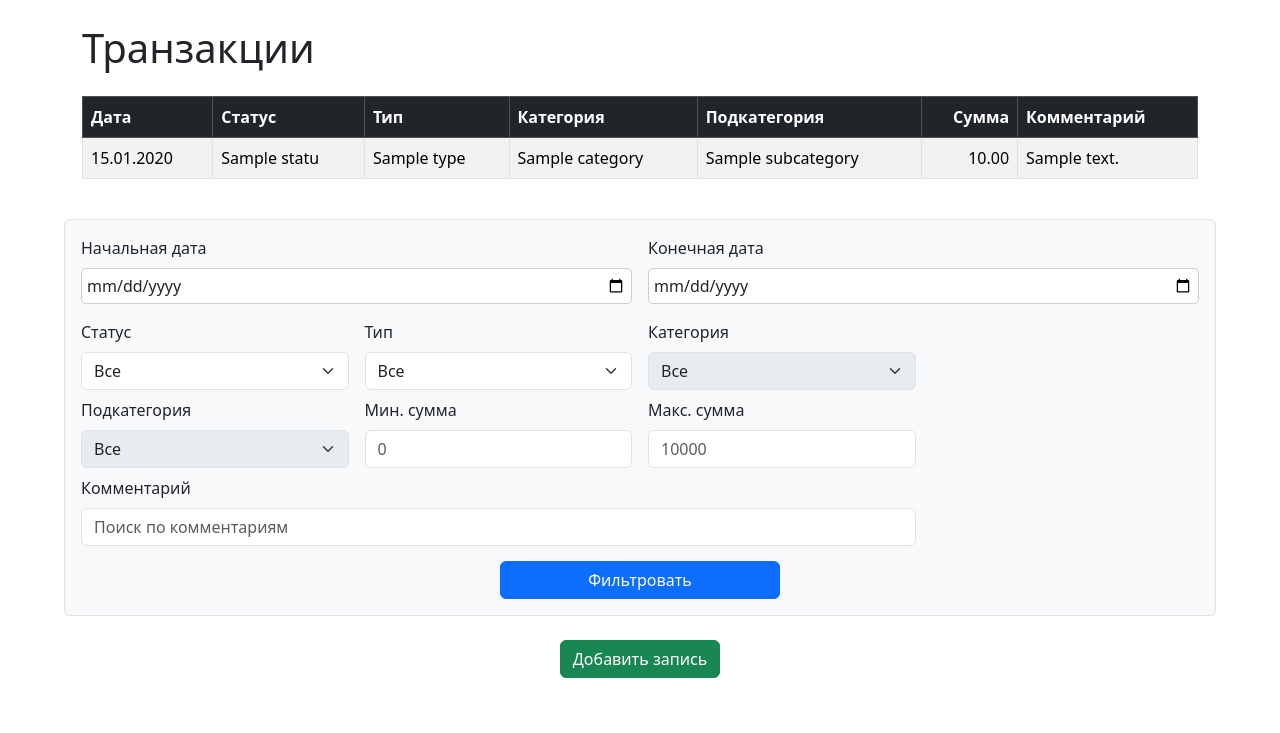
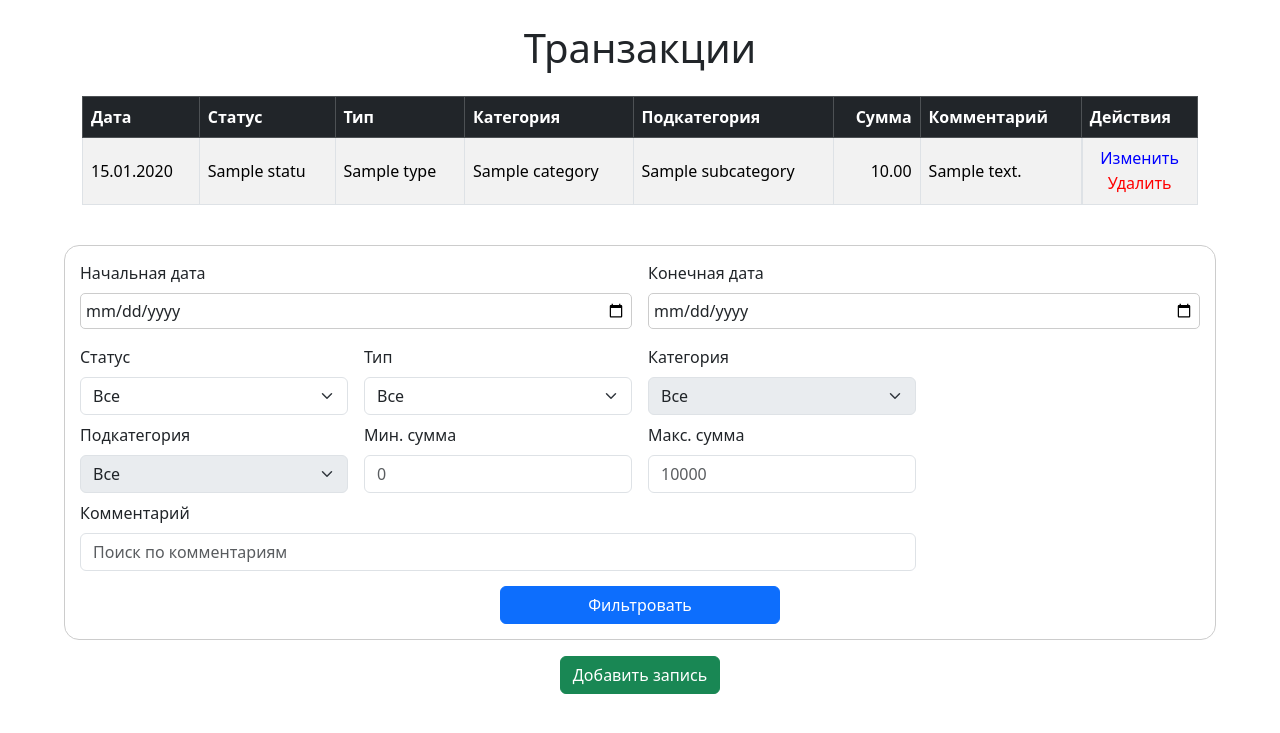
Before and after one commit to CodingNinja619/test_finance_task_django, a Django app: page / in a window 1280 px wide. Shown: the top 733 px of the page. Run offline with Django 5.2, Linux system fonts and the light colour scheme; tables that the repository leaves empty hold one stand-in row (values such as "Sample post").

Commit message:
Created CRUD for transactions

```diff
--- a/finance/forms.py
+++ b/finance/forms.py
@@ -116,19 +116,56 @@ class TransactionForm(forms.ModelForm):
 
     def __init__(self, *args, **kwargs):
         super().__init__(*args, **kwargs)
+        # по умолчанию ВСЕ допустимы
+        self.fields["category"].queryset = Category.objects.all()
+        self.fields["subcategory"].queryset = SubCategory.objects.all()
 
+        # Редактирование (GET с instance)
         if self.instance and self.instance.pk:
+
             if self.instance.type:
-                self.fields["category"].queryset = Category.objects.filter(type=self.instance.type)
+                self.fields["category"].queryset = Category.objects.filter(
+                    type=self.instance.type
+                )
+
             if self.instance.category:
                 self.fields["subcategory"].queryset = SubCategory.objects.filter(
                     category=self.instance.category
                 )
-        else:
-            self.fields["category"].queryset = Category.objects.none()
-            self.fields["subcategory"].queryset = SubCategory.objects.none()
+
+        # Создание (POST)
+        if self.is_bound:
+            type_id = self.data.get("type")
+            category_id = self.data.get("category")
+
+            if type_id:
+                self.fields["category"].queryset = Category.objects.filter(
+                    type_id=type_id
+                )
+
+            if category_id:
+                self.fields["subcategory"].queryset = SubCategory.objects.filter(
+                    category_id=category_id
+                )
+
+
+        if not self.instance.pk:
             self.fields["category"].widget.attrs["disabled"] = True
             self.fields["subcategory"].widget.attrs["disabled"] = True
+        # super().__init__(*args, **kwargs)
+
+        # if self.instance and self.instance.pk:
+        #     if self.instance.type:
+        #         self.fields["category"].queryset = Category.objects.filter(type=self.instance.type)
+        #     if self.instance.category:
+        #         self.fields["subcategory"].queryset = SubCategory.objects.filter(
+        #             category=self.instance.category
+        #         )
+        # else:
+        #     self.fields["category"].queryset = Category.objects.none()
+        #     self.fields["subcategory"].queryset = SubCategory.objects.none()
+        #     self.fields["category"].widget.attrs["disabled"] = True
+        #     self.fields["subcategory"].widget.attrs["disabled"] = True
 
     # def __init__(self, *args, **kwargs):
     #     super().__init__(*args, **kwargs)
--- a/finance/templates/finance/transaction_list.html
+++ b/finance/templates/finance/transaction_list.html
@@ -7,6 +7,9 @@
     <title>Транзакции</title>
     <link href="https://cdn.jsdelivr.net/npm/bootstrap@5.3.3/dist/css/bootstrap.min.css" rel="stylesheet">
     <style>
+        h1 {
+            text-align: center;
+        }
         input[type="date"] {
             display: block;
             border: 1px solid #ccc;
@@ -14,10 +17,34 @@
             padding: 5px;
         }
 
-        form {
+        form.filter-form {
             width: 90%;
             margin: 0 auto;
+            border: 1px solid #ccc;
+            border-radius: 15px;
+            padding: 15px;
         }
+        .actions {
+            display: flex;
+            flex-direction: column;
+            align-items: center;
+        }
+        .edit-button {
+            color: rgb(0, 0, 255);
+            text-decoration: none;
+        }
+        .delete-button {
+            background: none;
+            border: none;
+            color: rgb(255, 0, 0);
+        }
+        .edit-button:hover {
+            color: rgb(0, 0, 180);
+        }
+        .delete-button:hover {
+            color: rgb(180, 0, 0);
+        }
+
     </style>
 </head>
 
@@ -37,6 +64,7 @@
                         <th>Подкатегория</th>
                         <th class="text-end">Сумма</th>
                         <th>Комментарий</th>
+                        <th>Действия</th>
                     </tr>
                 </thead>
                 <tbody>
@@ -49,6 +77,12 @@
                         <td>{{ transaction.subcategory }}</td>
                         <td class="text-end">{{ transaction.amount }}</td>
                         <td>{{ transaction.comment|default:"—" }}</td>
+                        <td class="actions"><a href="{% url 'finance:transaction_edit' transaction.id %}" class="edit-button">Изменить</a>
+                            <form method="POST" action="{% url 'finance:transaction_delete' transaction.id %}">
+                                {% csrf_token %}
+                                <button class="delete-button" type="submit">Удалить</button>
+                            </form>
+                        </td>
                     </tr>
                     {% endfor %}
                 </tbody>
@@ -84,7 +118,7 @@
 
       </form> -->
 
-    <form method="get" class="p-3 border rounded bg-light mb-4">
+    <form class="filter-form" method="get" class="p-3 border rounded bg-light mb-4">
         <!-- Date period -->
         <div class="row g-3 mb-3">
             <div class="col-md-6">
--- a/finance/urls.py
+++ b/finance/urls.py
@@ -7,8 +7,8 @@ app_name = "finance"
 urlpatterns = [
     path("", views.transaction_list, name="transaction_list"),
     path("transactions/create", views.transaction_create, name="transaction_create"),
-    path("transactions/<int:pk>/edit", views.transaction_update, name="transaction_update"),
-
+    path("transactions/edit/<int:pk>", views.transaction_edit, name="transaction_edit"),
+    path("transactions/delete/<int:pk>", views.transaction_delete, name="transaction_delete"),
 
     path("ajax/categories/", views.get_categories, name="ajax_categories"),
     path("ajax/subcategories/", views.get_subcategories, name="ajax_subcategories"),
--- a/finance/views.py
+++ b/finance/views.py
@@ -86,7 +86,7 @@ def transaction_create(request):
     return render(request, "finance/transaction.html", {"form": form})
 
 
-def transaction_update(request, pk):
+def transaction_edit(request, pk):
     transaction = get_object_or_404(Transaction, pk=pk)
 
     if request.method == "POST":
@@ -98,3 +98,10 @@ def transaction_update(request, pk):
         form = TransactionForm(instance=transaction)
 
     return render(request, "finance/transaction.html", {"form": form})
+
+def transaction_delete(request, pk):
+    transaction = get_object_or_404(Transaction, pk=pk)
+    if request.method == "POST":
+        transaction.delete()
+
+    return redirect("finance:transaction_list")
```
Also changed, not shown: finance/templates/finance/transaction.html (+14 -4 lines).
